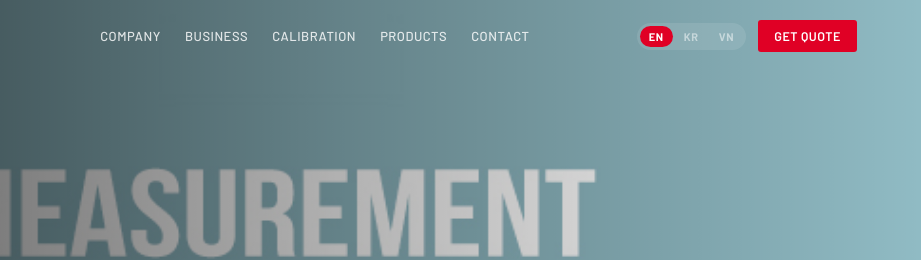
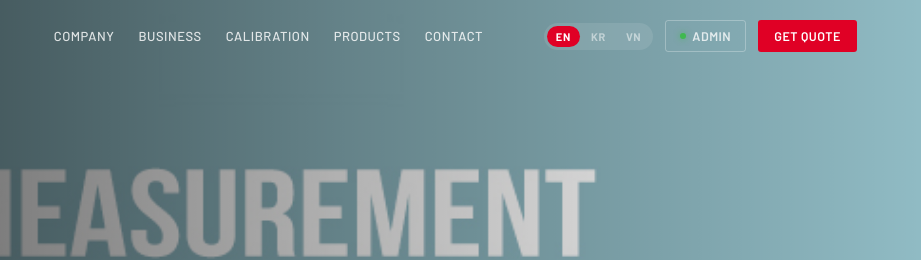
Before and after one commit to jslee-sketch/tellustech-site, a website: page index.html in a window 1280 px wide. Shown: the top 260 px of the page, 359-1280 px from the left. Drawn offline with Linux system fonts and the light colour scheme.

Commit message:
feat: 헤더에 ERP 관리자 페이지 링크 추가
- 언어 스위치(EN/KR/VN) 와 Get Quote 사이에 Admin 버튼 신설
- 3개 언어 지원 (Admin / 관리자 / Quản trị)
- target=_blank + rel=noopener,noreferrer 새 탭 오픈
- ghost 스타일 (테두리 only, 녹색 dot 시그널) → 주 CTA 'Get Quote' 시각적 우선순위 유지
- 링크: https://tellustech-admin-production.up.railway.app

```diff
--- a/index.html
+++ b/index.html
@@ -62,6 +62,9 @@ body.lang-en [data-l="en"],body.lang-kr [data-l="kr"],body.lang-vn [data-l="vn"]
 .lb:hover:not(.on){color:#fff}
 .ncta{padding:8px 16px;background:var(--red);color:#fff;font-size:12.5px;font-weight:600;border-radius:3px;transition:background .2s;letter-spacing:.04em;text-transform:uppercase}
 .ncta:hover{background:var(--red-lt)}
+.nadmin{padding:7px 14px;background:transparent;color:rgba(255,255,255,.78);font-size:12.5px;font-weight:600;border:1px solid rgba(255,255,255,.28);border-radius:3px;transition:all .2s;letter-spacing:.04em;text-transform:uppercase;display:inline-flex;align-items:center;gap:6px}
+.nadmin:hover{color:#fff;border-color:rgba(255,255,255,.55);background:rgba(255,255,255,.06)}
+.nadmin::before{content:'';width:6px;height:6px;border-radius:50%;background:#3fb950;box-shadow:0 0 6px rgba(63,185,80,.65)}
 .ntg{display:none;flex-direction:column;gap:5px;padding:4px}
 .ntg span{display:block;width:22px;height:2px;background:#fff;transition:all .3s}
 
@@ -354,6 +357,7 @@ textarea.fc{min-height:120px;resize:vertical}
         <button class="lb" data-ls="kr">KR</button>
         <button class="lb" data-ls="vn">VN</button>
       </div>
+      <a href="https://tellustech-admin-production.up.railway.app" target="_blank" rel="noopener noreferrer" class="nadmin" aria-label="Admin / ERP"><span data-l="en">Admin</span><span data-l="kr">관리자</span><span data-l="vn">Quản trị</span></a>
       <a href="#contact" class="ncta"><span data-l="en">Get Quote</span><span data-l="kr">견적문의</span><span data-l="vn">Báo giá</span></a>
       <button class="ntg" id="ntg" aria-label="Menu"><span></span><span></span><span></span></button>
     </div>
```
